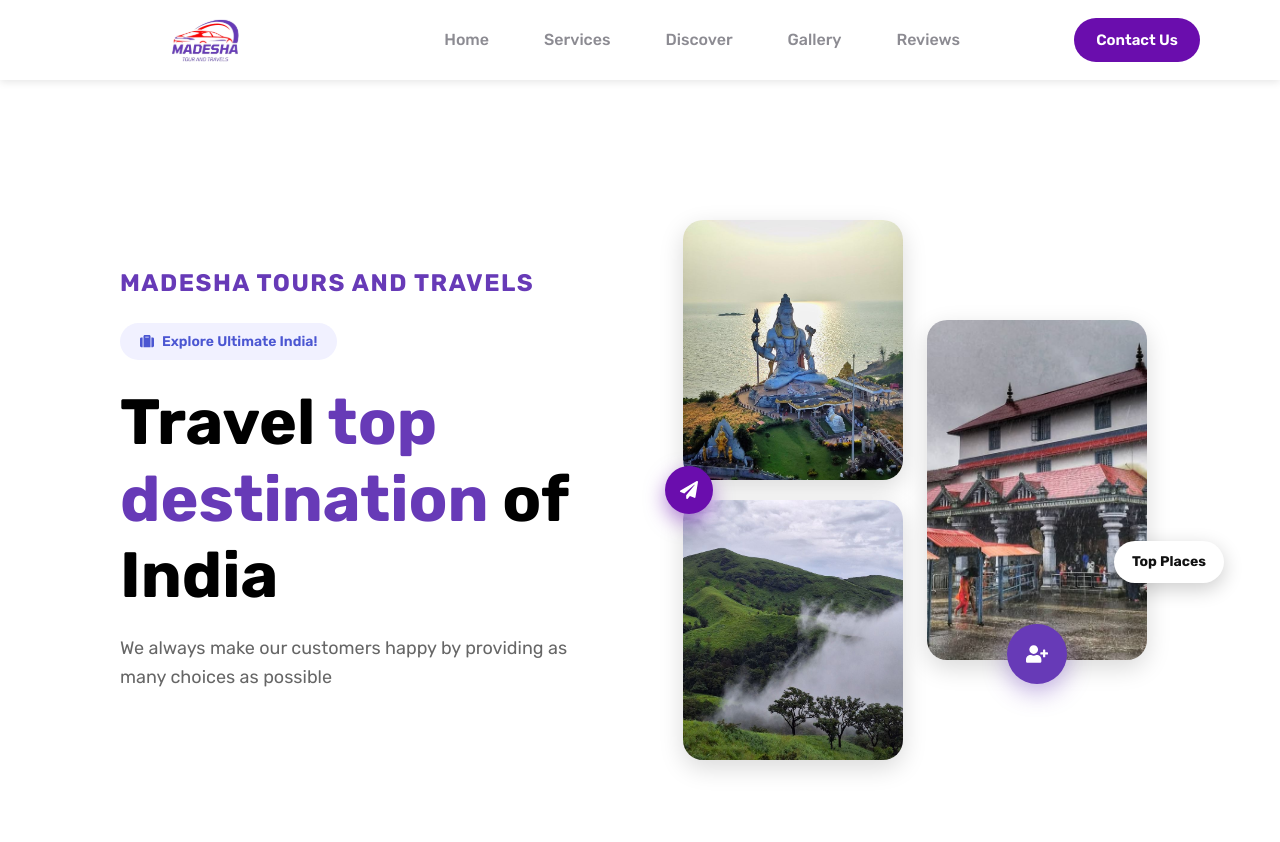
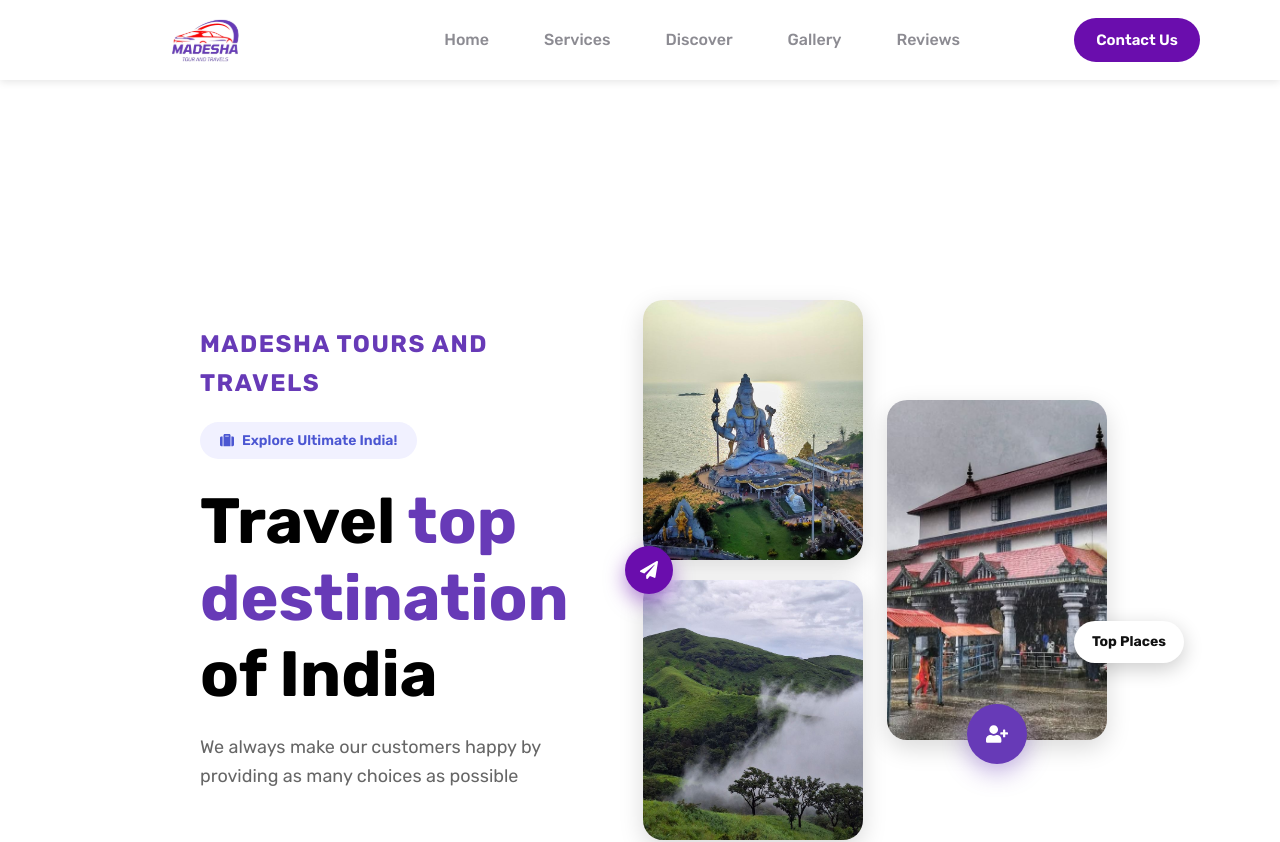
Before and after one commit to IT-Alliance-Tech/MadeshaTravels-React, a React (Vite) app: page / in a window 1280 px wide. Shown: the top 842 px of the page. Built offline with nearby package versions, Linux system fonts and the light colour scheme.

Commit message:
Updated heroSection.module.css

```diff
--- a/src/styles/heroSection.module.css
+++ b/src/styles/heroSection.module.css
@@ -2,7 +2,7 @@
   display: flex;
   align-items: center;
   justify-content: space-between;
-  padding: 120px;  /* Changed from 120px */
+  padding: 200px;  /* Changed from 120px */
   gap: 60px;
   flex-wrap: wrap;
   position: relative;
```
